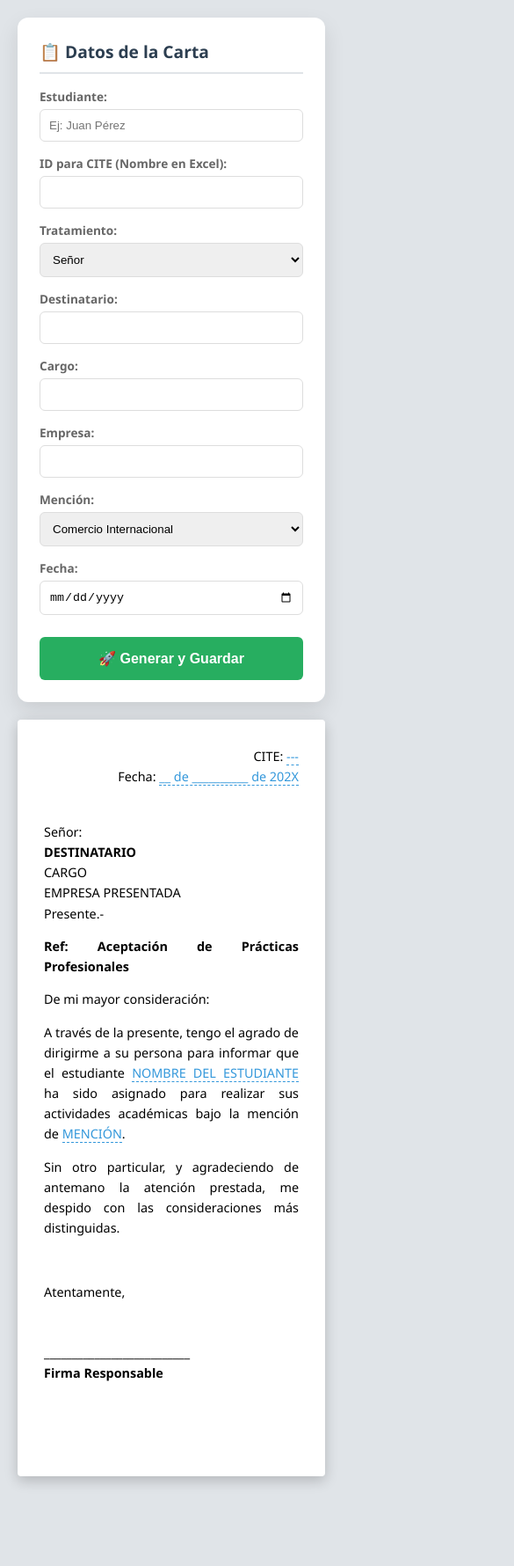
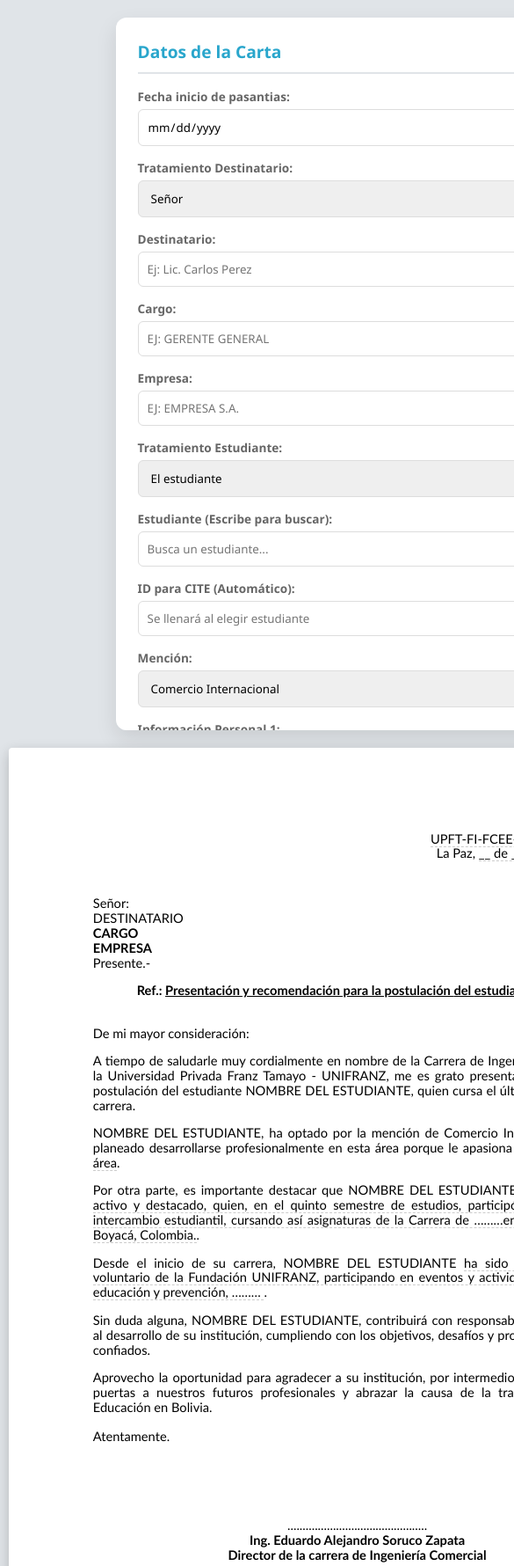
Before and after one commit to direccion-de-carrera/cartas_practicas_profesionales, a plain HTML site: page index.html in a window 390 px wide. Shown: the top 1780 px of the page at 88% size, 585 px wide, since content can reach past the window. Before the commit the page ends 1698 px from the top, so only its background shows below. Drawn offline with Linux system fonts and the light colour scheme; no server answers.

Commit message:
Add files via upload

```diff
--- /dev/null
+++ b/app.js
@@ -0,0 +1,166 @@
+const WEB_APP_URL = "https://script.google.com/macros/s/AKfycby9jcos9cwpBTteyBLhSMXwU2qyRd9K6h9C4Ja6D3PVATjbq2xkCW4xBv2qDyV-BIgO/exec";
+let BD_ESTUDIANTES = [];
+
+const mapCampos = {
+    'estudiante': '.view-estudiante',
+    'criterioCite': '#view-cite',
+    'destinatario': '#view-destinatario',
+    'cargo': '#view-cargo',
+    'empresa': '#view-empresa',
+    'tratamiento': '#view-tratamiento',
+    'mencion': '#view-mencion',
+    'fecha': '#view-fecha',
+    'info1': '#view-info1',
+    'info2': '#view-info2',
+    'info3': '#view-info3',
+    'generoEstudiante': '.view-genero-del, #view-genero-adjetivos'
+};
+
+// --- FUNCIÓN DE CARGA INICIAL (CORREGIDA) ---
+async function cargarBaseDeDatos() {
+    try {
+        // 1. IMPORTANTE: Faltaba el fetch para obtener los datos de la URL
+        const respuesta = await fetch(WEB_APP_URL);
+        BD_ESTUDIANTES = await respuesta.json();
+
+        const datalist = document.getElementById('listaEstudiantes');
+        datalist.innerHTML = ""; // Limpiar por si acaso
+
+        BD_ESTUDIANTES.forEach(est => {
+            const option = document.createElement('option');
+            option.value = est.nombre;
+            datalist.appendChild(option);
+        });
+        console.log("✅ Base de datos cargada: ", BD_ESTUDIANTES.length, " estudiantes");
+    } catch (error) {
+        console.error("❌ Error cargando estudiantes:", error);
+    }
+}
+
+// --- FUNCIÓN DE BÚSQUEDA (CORREGIDA) ---
+function checkStudentMatch() {
+    // Obtenemos el valor que el usuario escribió
+    const nombreEscrito = document.getElementById('estudiante').value;
+
+    // Buscamos en la base de datos cargada
+    const encontrado = BD_ESTUDIANTES.find(est => est.nombre === nombreEscrito);
+
+    if (encontrado) {
+        document.getElementById('criterioCite').value = encontrado.cite;
+        document.getElementById('generoEstudiante').value = encontrado.genero;
+        document.getElementById('mencion').value = encontrado.mencion;
+
+        document.getElementById('criterioCite').style.backgroundColor = "#d4edda";
+    } else {
+        // Si no hay match exacto, limpiamos el fondo (o podrías dejar que escriban manual)
+        document.getElementById('criterioCite').style.backgroundColor = "";
+    }
+
+    updatePreview();
+}
+
+// --- RESTO DE FUNCIONES (IGUALES) ---
+function updatePreview() {
+    const nombre = document.getElementById('estudiante').value || "NOMBRE DEL ESTUDIANTE";
+    document.querySelectorAll('.view-estudiante').forEach(el => el.innerText = nombre);
+
+    const genero = document.getElementById('generoEstudiante').value;
+    const textoDel = (genero === 'M') ? 'del ' : 'de la ';
+    const textoAdj = (genero === 'M') ? 'un estudiante ' : 'una estudiante ';
+
+    document.querySelectorAll('.view-genero-del').forEach(el => el.innerText = textoDel);
+    const elAdj = document.getElementById('view-genero-adjetivos');
+    if (elAdj) elAdj.innerText = textoAdj;
+
+    document.getElementById('view-destinatario').innerText = document.getElementById('destinatario').value || "DESTINATARIO";
+    document.getElementById('view-cargo').innerText = (document.getElementById('cargo').value || "CARGO").toUpperCase();
+    document.getElementById('view-empresa').innerText = (document.getElementById('empresa').value || "EMPRESA").toUpperCase();
+    document.getElementById('view-tratamiento').innerText = document.getElementById('tratamiento').value;
+    document.getElementById('view-mencion').innerText = document.getElementById('mencion').value;
+    document.getElementById('view-cite').innerText = document.getElementById('criterioCite').value || "UPFT-FI-FCEE-PP-N° 001-I-2026";
+
+    const i1 = document.getElementById('info1').value || "el gran avance del área";
+    document.getElementById('view-info1').innerHTML = i1.replace(/\n/g, '<br>');
+
+    const i2 = document.getElementById('info2').value || "activo y destacado, quien, en el quinto semestre de estudios, participó del programa de intercambio estudiantil, cursando así asignaturas de la Carrera de ………en la Universidad de Boyacá, Colombia.";
+    document.getElementById('view-info2').innerHTML = i2.replace(/\n/g, '<br>');
+
+    const i3 = document.getElementById('info3').value || "ha sido miembro activo y voluntario de la Fundación UNIFRANZ, participando en eventos y actividades solidarias, de educación y prevención, ……… ";
+    document.getElementById('view-info3').innerHTML = i3.replace(/\n/g, '<br>');
+
+    const fechaVal = document.getElementById('fecha').value;
+    if(fechaVal) {
+        const p = fechaVal.split("-");
+        document.getElementById('view-fecha').innerText = `${p[2]}-${p[1]}-${p[0]}`;
+    }
+}
+
+function initResaltado() {
+    Object.entries(mapCampos).forEach(([inputId, selector]) => {
+        const input = document.getElementById(inputId);
+        if(input) {
+            input.addEventListener('focus', () => {
+                document.querySelectorAll(selector).forEach(el => el.classList.add('resaltado-activo'));
+            });
+            input.addEventListener('blur', () => {
+                document.querySelectorAll(selector).forEach(el => el.classList.remove('resaltado-activo'));
+            });
+        }
+    });
+}
+
+document.addEventListener('DOMContentLoaded', () => {
+    initResaltado();
+    updatePreview();
+    cargarBaseDeDatos(); // Lanzamos la carga al iniciar
+});
+
+// Evento de búsqueda mientras se escribe
+document.getElementById('estudiante').addEventListener('input', checkStudentMatch);
+
+document.getElementById('formCarta').addEventListener('submit', async (e) => {
+    e.preventDefault();
+    const btn = document.getElementById('btnEnviar');
+    const msg = document.getElementById('mensaje');
+    btn.disabled = true;
+    btn.innerText = "⏳ Generando Documento...";
+
+    const datos = {
+        estudiante: document.getElementById('estudiante').value,
+        generoEstudiante: document.getElementById('generoEstudiante').value,
+        criterioCite: document.getElementById('criterioCite').value,
+        destinatario: document.getElementById('destinatario').value,
+        cargo: document.getElementById('cargo').value,
+        empresa: document.getElementById('empresa').value,
+        mencion: document.getElementById('mencion').value,
+        fecha: document.getElementById('fecha').value,
+        tratamiento: document.getElementById('tratamiento').value,
+        info1: document.getElementById('info1').value,
+        info2: document.getElementById('info2').value,
+        info3: document.getElementById('info3').value
+    };
+
+    try {
+        await fetch(WEB_APP_URL, {
+            method: 'POST',
+            mode: 'no-cors',
+            headers: { 'Content-Type': 'application/json' },
+            body: JSON.stringify(datos)
+        });
+
+        msg.style.display = "block";
+        msg.style.backgroundColor = "#27ae60";
+        msg.innerText = "✅ ¡Documento guardado con éxito!";
+
+        setTimeout(() => {
+            msg.style.display = "none";
+            btn.disabled = false;
+            btn.innerText = "Generar y Guardar en Drive";
+        }, 3000);
+    } catch (error) {
+        msg.style.display = "block";
+        msg.style.backgroundColor = "#e74c3c";
+        msg.innerText = "❌ Hubo un error al guardar.";
+        btn.disabled = false;
+    }
+});
--- a/index.html
+++ b/index.html
@@ -3,99 +3,8 @@
 <head>
     <meta charset="UTF-8">
     <meta name="viewport" content="width=device-width, initial-scale=1.0">
-    <title>Generador Pro de Cartas</title>
-    <style>
-        :root {
-            --primary: #2c3e50;
-            --accent: #3498db;
-            --bg: #e0e4e8;
-            --paper: #ffffff;
-        }
-
-        body {
-            font-family: 'Segoe UI', Tahoma, Geneva, Verdana, sans-serif;
-            background-color: var(--bg);
-            margin: 0;
-            display: flex;
-            justify-content: center;
-            color: var(--primary);
-        }
-
-        .main-container {
-            display: grid;
-            grid-template-columns: 350px 1fr;
-            gap: 20px;
-            width: 95%;
-            max-width: 1200px;
-            margin: 20px;
-        }
-
-        /* Panel de Controles (Izquierda) */
-        .controls {
-            background: white;
-            padding: 25px;
-            border-radius: 12px;
-            box-shadow: 0 10px 25px rgba(0,0,0,0.1);
-            height: fit-content;
-        }
-
-        h2 { margin-top: 0; font-size: 1.2rem; border-bottom: 2px solid var(--bg); padding-bottom: 10px; }
-
-        .campo { margin-bottom: 15px; }
-        label { display: block; font-size: 0.85rem; font-weight: bold; margin-bottom: 5px; color: #666; }
-
-        input, select {
-            width: 100%; padding: 10px; border: 1px solid #ddd; border-radius: 6px;
-            box-sizing: border-box; transition: all 0.3s;
-        }
-
-        input:focus { border-color: var(--accent); outline: none; box-shadow: 0 0 5px rgba(52,152,219,0.3); }
-
-        button {
-            width: 100%; padding: 15px; background-color: #27ae60; color: white;
-            border: none; border-radius: 6px; cursor: pointer; font-size: 1rem; font-weight: bold;
-            transition: background 0.3s; margin-top: 10px;
-        }
-
-        button:hover { background-color: #219150; }
-        button:disabled { background-color: #bdc3c7; }
-
-        /* Vista Previa de la Carta (Derecha) */
-        .preview-container {
-            background: var(--paper);
-            padding: 50px 70px; /* Margenes tipo carta */
-            border-radius: 4px;
-            box-shadow: 0 5px 15px rgba(0,0,0,0.2);
-            min-height: 800px;
-            position: relative;
-            line-height: 1.6;
-            color: #000;
-        }
-
-        .placeholder-text {
-            color: var(--accent);
-            border-bottom: 1px dashed var(--accent);
-            font-weight: 500;
-        }
-
-        .carta-header { text-align: right; margin-bottom: 40px; }
-        .carta-body { text-align: justify; }
-        .firma { margin-top: 50px; }
-
-        #mensaje {
-            position: fixed; top: 20px; right: 20px; padding: 15px 25px;
-            border-radius: 8px; color: white; display: none; z-index: 1000;
-            animation: slideIn 0.5s ease;
-        }
-
-        @keyframes slideIn { from { transform: translateX(100%); } to { transform: translateX(0); } }
-
-        /* Mobile responsive */
-        @media (max-width: 850px) {
-            .main-container { grid-template-columns: 1fr; }
-            .preview-container { padding: 30px; font-size: 0.9rem; }
-        }
-    </style>
+    <title>Generador de Cartas - Practica profesional - UNIFRANZ</title>
+    <link rel="stylesheet" href="styles.css">
 </head>
 <body>
 
@@ -103,35 +12,54 @@
 
 <div class="main-container">
     <div class="controls">
-        <h2>📋 Datos de la Carta</h2>
+        <h2>Datos de la Carta</h2>
         <form id="formCarta">
+
             <div class="campo">
-                <label>Estudiante:</label>
-                <input type="text" id="estudiante" placeholder="Ej: Juan Pérez" oninput="updatePreview()" required>
+                <label>Fecha inicio de pasantias:</label>
+                <input type="date" id="fecha" oninput="updatePreview()" required>
             </div>
+
             <div class="campo">
-                <label>ID para CITE (Nombre en Excel):</label>
-                <input type="text" id="criterioCite" oninput="updatePreview()" required>
-            </div>
-            <div class="campo">
-                <label>Tratamiento:</label>
+                <label>Tratamiento Destinatario:</label>
                 <select id="tratamiento" onchange="updatePreview()">
                     <option value="Señor">Señor</option>
                     <option value="Señora">Señora</option>
                 </select>
             </div>
+
             <div class="campo">
                 <label>Destinatario:</label>
-                <input type="text" id="destinatario" oninput="updatePreview()" required>
+                <input type="text" id="destinatario" placeholder="Ej: Lic. Carlos Perez" oninput="updatePreview()" required>
             </div>
             <div class="campo">
                 <label>Cargo:</label>
-                <input type="text" id="cargo" oninput="updatePreview()" required>
+                <input type="text" id="cargo" placeholder="EJ: GERENTE GENERAL" oninput="updatePreview()" required>
             </div>
             <div class="campo">
                 <label>Empresa:</label>
-                <input type="text" id="empresa" oninput="updatePreview()" required>
+                <input type="text" id="empresa" placeholder="EJ: EMPRESA S.A." oninput="updatePreview()" required>
             </div>
+
+            <div class="campo">
+                <label>Tratamiento Estudiante:</label>
+                <select id="generoEstudiante" onchange="updatePreview()">
+                    <option value="M">El estudiante</option>
+                    <option value="F">La estudiante</option>
+                </select>
+            </div>
+
+            <div class="campo">
+                <label>Estudiante (Escribe para buscar):</label>
+                <input type="text" id="estudiante" list="listaEstudiantes" placeholder="Busca un estudiante..." oninput="checkStudentMatch()" required>
+                <datalist id="listaEstudiantes"></datalist>
+            </div>
+
+            <div class="campo">
+                <label>ID para CITE (Automático):</label>
+                <input type="text" id="criterioCite" placeholder="Se llenará al elegir estudiante" oninput="updatePreview()" required>
+            </div>
+
             <div class="campo">
                 <label>Mención:</label>
                 <select id="mencion" onchange="updatePreview()">
@@ -139,118 +67,89 @@
                     <option value="e-Commerce">e-Commerce</option>
                 </select>
             </div>
+
             <div class="campo">
-                <label>Fecha:</label>
-                <input type="date" id="fecha" oninput="updatePreview()" required>
+                <label>Información Personal 1:</label>
+                <textarea id="info1" placeholder="Explique por qué le apasiona esta área" oninput="updatePreview()" required></textarea>
             </div>
-            <button type="submit" id="btnEnviar">🚀 Generar y Guardar</button>
+
+            <div class="campo">
+                <label>Informacion Personal 2 (Logros):</label>
+                <textarea id="info2" placeholder="Mencione sus principales logros..." oninput="updatePreview()" required></textarea>
+            </div>
+
+            <div class="campo">
+                <label>Informacion Personal 3 (Extracurricular):</label>
+                <textarea id="info3" placeholder="Participación en eventos..." oninput="updatePreview()" required></textarea>
+            </div>
+
+            <button type="submit" id="btnEnviar">Generar y Guardar en Drive</button>
         </form>
     </div>
 
     <div class="preview-container" id="cartaVisual">
         <div class="carta-header">
-            CITE: <span class="placeholder-text" id="view-cite">---</span><br>
-            Fecha: <span class="placeholder-text" id="view-fecha">__ de __________ de 202X</span>
+            <span class="placeholder-text" id="view-cite">UPFT-FI-FCEE-PP-N° 001-I-2026</span><br>
+            La Paz, <span class="placeholder-text" id="view-fecha">__ de __________ de 202X</span>
         </div>
 
         <div class="carta-body">
             <p>
                 <span id="view-tratamiento">Señor</span>:<br>
-                <strong id="view-destinatario">DESTINATARIO</strong><br>
-                <span id="view-cargo">CARGO</span><br>
-                <span id="view-empresa">EMPRESA PRESENTADA</span><br>
+                <span id="view-destinatario">DESTINATARIO</span><br>
+                <strong id="view-cargo">CARGO</strong><br>
+                <strong id="view-empresa">EMPRESA PRESENTADA</strong><br>
                 Presente.-
             </p>
 
-            <p><strong>Ref: Aceptación de Prácticas Profesionales</strong></p>
+            <p style="text-align: right;"><strong>Ref.: <u>Presentación y recomendación para la postulación <span class="view-genero-del">del </span>estudiante
+                <span class="view-estudiante">NOMBRE DEL ESTUDIANTE</span></u>
+            </strong></p>
 
             <p>De mi mayor consideración:</p>
 
             <p>
-                A través de la presente, tengo el agrado de dirigirme a su persona para informar que el estudiante
-                <span class="placeholder-text" id="view-estudiante">NOMBRE DEL ESTUDIANTE</span> ha sido asignado para realizar
-                sus actividades académicas bajo la mención de <span class="placeholder-text" id="view-mencion">MENCIÓN</span>.
+                A tiempo de saludarle muy cordialmente en nombre de la Carrera de Ingeniería Comercial
+                de la Universidad Privada Franz Tamayo - UNIFRANZ, me es grato presentar y recomendar la
+                postulación <span class="view-genero-del">del </span>estudiante <span class="view-estudiante">NOMBRE DEL ESTUDIANTE</span>,
+                quien cursa el último semestre de la carrera.
             </p>
 
             <p>
-                Sin otro particular, y agradeciendo de antemano la atención prestada, me despido con las consideraciones más distinguidas.
+                <span class="view-estudiante">NOMBRE DEL ESTUDIANTE</span>, ha optado por la mención de <span id="view-mencion">MENCIÓN</span>
+                y tiene planeado desarrollarse profesionalmente en esta área porque le apasiona <span id="view-info1" class="placeholder-text">el gran avance del área</span>.
+            </p>
+
+            <p>
+                Por otra parte, es importante destacar que <span class="view-estudiante">NOMBRE DEL ESTUDIANTE</span>, es
+                <span id="view-genero-adjetivos">un estudiante </span><span id="view-info2" class="placeholder-text">activo y destacado...</span>.
+            </p>
+
+            <p>
+                Desde el inicio de su carrera,  <span class="view-estudiante">NOMBRE DEL ESTUDIANTE</span> <span id="view-info3" class="placeholder-text">ha sido miembro activo...</span>.
+            </p>
+
+            <p>
+                Sin duda alguna, <span class="view-estudiante">NOMBRE DEL ESTUDIANTE</span>, contribuirá con responsabilidad compromiso, al desarrollo
+                de su institución, cumpliendo con los objetivos, desafíos y proyectos que le sean confiados.
+            </p>
+
+            <p>
+                Aprovecho la oportunidad para agradecer a su institución, por intermedio suyo, por abrir las
+                puertas a nuestros futuros profesionales y abrazar la causa de la transformación de la
+                Educación en Bolivia.<br><br>
+                Atentamente.<br><br><br>
             </p>
         </div>
 
         <div class="firma">
-            Atentamente,<br><br><br>
-            __________________________<br>
-            <strong>Firma Responsable</strong>
+            ..............................................<br>
+            <strong>Ing. Eduardo Alejandro Soruco Zapata</strong><br>
+            <strong>Director de la carrera de Ingeniería Comercial</strong>
         </div>
     </div>
 </div>
 
-<script>
-    const WEB_APP_URL = "https://script.google.com/macros/s/AKfycbzwCdctsdgzcDUGivxDr1vXPHkjDtGeP_YUekNi7noPptbMbsYdFLI-ZLFh_BtXO71G/exec";
-
-    // Función para actualizar la vista previa en tiempo real
-    function updatePreview() {
-        document.getElementById('view-estudiante').innerText = document.getElementById('estudiante').value || "NOMBRE DEL ESTUDIANTE";
-        document.getElementById('view-destinatario').innerText = document.getElementById('destinatario').value.toUpperCase() || "DESTINATARIO";
-        document.getElementById('view-cargo').innerText = document.getElementById('cargo').value.toUpperCase() || "CARGO";
-        document.getElementById('view-empresa').innerText = document.getElementById('empresa').value.toUpperCase() || "EMPRESA";
-        document.getElementById('view-tratamiento').innerText = document.getElementById('tratamiento').value;
-        document.getElementById('view-mencion').innerText = document.getElementById('mencion').value;
-
-        const fecha = document.getElementById('fecha').value;
-        if(fecha) {
-            const partes = fecha.split("-");
-            document.getElementById('view-fecha').innerText = `${partes[2]}-${partes[1]}-${partes[0]}`;
-        }
-    }
-
-    document.getElementById('formCarta').addEventListener('submit', async (e) => {
-        e.preventDefault();
-        const btn = document.getElementById('btnEnviar');
-        const msg = document.getElementById('mensaje');
-
-        btn.disabled = true;
-        btn.innerText = "⏳ Generando documento...";
-
-        const datos = {
-            estudiante: document.getElementById('estudiante').value,
-            criterioCite: document.getElementById('criterioCite').value,
-            destinatario: document.getElementById('destinatario').value,
-            cargo: document.getElementById('cargo').value,
-            empresa: document.getElementById('empresa').value,
-            mencion: document.getElementById('mencion').value,
-            fecha: document.getElementById('fecha').value,
-            tratamiento: document.getElementById('tratamiento').value
-        };
-
-        try {
-            fetch(WEB_APP_URL, {
-                method: 'POST',
-                mode: 'no-cors',
-                headers: { 'Content-Type': 'application/json' },
-                body: JSON.stringify(datos)
-            });
-
-            msg.style.display = "block";
-            msg.style.backgroundColor = "#27ae60";
-            msg.innerText = "✅ ¡Éxito! Carta enviada a Google Drive.";
-
-            setTimeout(() => {
-                msg.style.display = "none";
-                btn.disabled = false;
-                btn.innerText = "🚀 Generar y Guardar";
-                document.getElementById('formCarta').reset();
-                updatePreview();
-            }, 3000);
-
-        } catch (error) {
-            msg.style.display = "block";
-            msg.style.backgroundColor = "#e74c3c";
-            msg.innerText = "❌ Error de conexión.";
-            btn.disabled = false;
-        }
-    });
-</script>
-
+<script src="app.js" defer></script>
 </body>
 </html>
--- /dev/null
+++ b/styles.css
@@ -0,0 +1,102 @@
+:root {
+    --primary: #29a6cc;
+    --accent: #000000;
+    --bg: #e0e4e8;
+    --paper: #ffffff;
+}
+
+body {
+    font-family: 'Segoe UI', Tahoma, Geneva, Verdana, sans-serif;
+    background-color: var(--bg);
+    margin: 0;
+    display: flex;
+    justify-content: center;
+    color: #333;
+}
+
+.resaltado-activo {
+    background-color: rgba(41, 166, 204, 0.15);
+    outline: 2px solid var(--primary);
+    border-radius: 3px;
+    transition: all 0.2s ease;
+}
+
+.main-container {
+    display: grid;
+    grid-template-columns: 350px 1fr;
+    gap: 20px;
+    width: 95%;
+    max-width: 1300px;
+    margin: 20px;
+    align-items: start;
+}
+
+.controls {
+    background: white;
+    padding: 25px;
+    border-radius: 12px;
+    box-shadow: 0 10px 25px rgba(0,0,0,0.1);
+    position: sticky;
+    top: 20px;
+    max-height: 90vh;
+    overflow-y: auto;
+}
+
+h2 { margin-top: 0; font-size: 1.2rem; border-bottom: 2px solid var(--bg); padding-bottom: 10px; color: var(--primary); }
+.campo { margin-bottom: 15px; }
+label { display: block; font-size: 0.85rem; font-weight: bold; margin-bottom: 5px; color: #666; }
+
+input, select, textarea {
+    width: 100%; padding: 10px; border: 1px solid #ddd; border-radius: 6px;
+    box-sizing: border-box; transition: all 0.3s; font-family: inherit;
+}
+
+input:focus, textarea:focus { border-color: var(--primary); outline: none; }
+textarea { resize: vertical; min-height: 80px; }
+
+button {
+    width: 100%; padding: 15px; background-color: #27ae60; color: white;
+    border: none; border-radius: 6px; cursor: pointer; font-size: 1rem; font-weight: bold;
+    transition: background 0.3s; margin-top: 10px;
+}
+
+button:hover { background-color: #219150; }
+
+.preview-container {
+    position: relative;
+    background: var(--paper);
+    width: 21cm;
+    height: 29.7cm;
+    max-height: 29.7cm;
+    padding: 2.54cm;
+    border-radius: 4px;
+    box-shadow: 0 5px 15px rgba(0,0,0,0.2);
+    font-family: 'Calibri', 'Candara', 'Segoe UI', sans-serif;
+    font-size: 11pt;
+    line-height: 1.15;
+    color: #000;
+    overflow-y: auto;
+    overflow-x: hidden;
+    box-sizing: border-box;
+}
+
+.placeholder-text {
+    display: inline;
+    min-width: 10px;
+    border-bottom: 1px dashed #ccc;
+    word-wrap: break-word;
+}
+
+.carta-header { text-align: right; margin-bottom: 40px; }
+.carta-body { text-align: justify; }
+.firma { text-align: center; margin-top: 50px; }
+
+#mensaje {
+    position: fixed; top: 20px; right: 20px; padding: 15px 25px;
+    border-radius: 8px; color: white; display: none; z-index: 1000;
+}
+
+@media (max-width: 1100px) {
+    .main-container { grid-template-columns: 1fr; justify-items: center; }
+    .controls { position: relative; top: 0; width: 100%; max-width: 500px; }
+}
```
